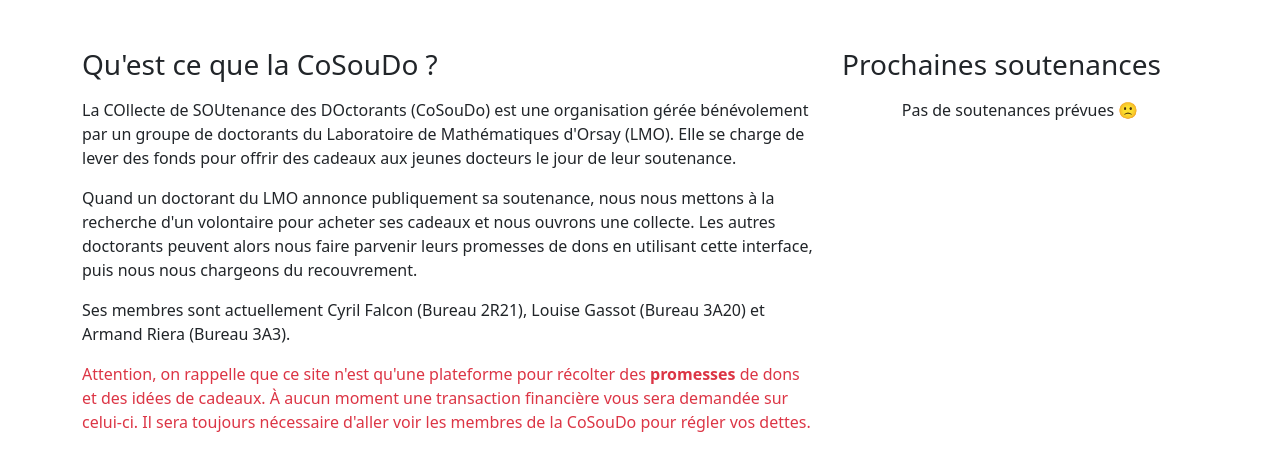
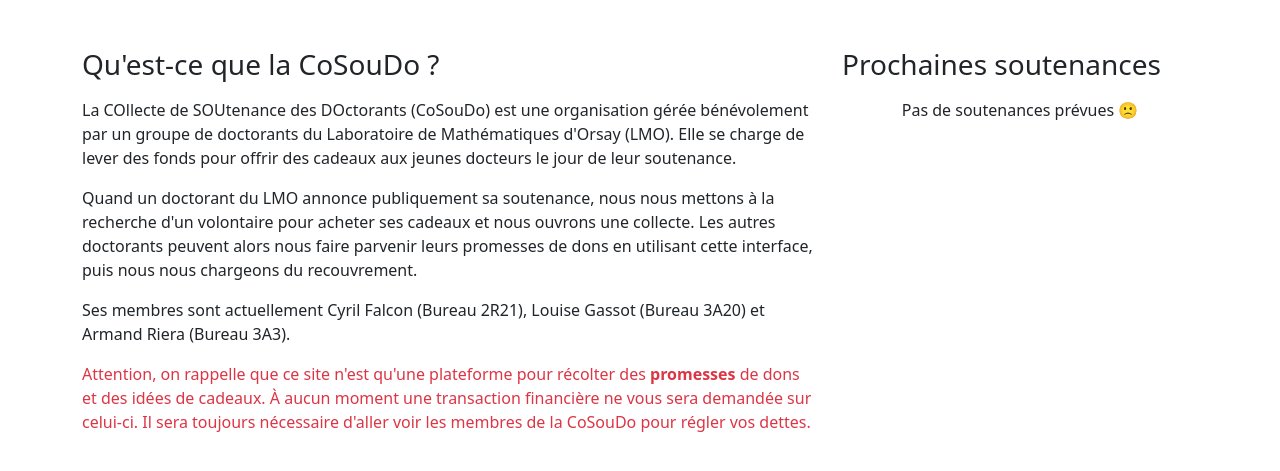
Before and after one commit to romaindeseine/cosoudo, a Flask app: page / in a window 1280 px wide. Shown: the part 56-527 px from the top of the page. Run offline with Flask 2, Linux system fonts and the light colour scheme; data that the repository does not hold is empty; some libraries are stand-ins or nearby versions.

Commit message:
correction petite coquile syntaxique

```diff
--- a/app/templates/home.html
+++ b/app/templates/home.html
@@ -13,7 +13,7 @@
       {% endif %}
     {% endwith %}
 
-    <h3 class="mb-3">Qu'est ce que la CoSouDo ?</h3>
+    <h3 class="mb-3">Qu'est-ce que la CoSouDo ?</h3>
     <p>
       La COllecte de SOUtenance des DOctorants (CoSouDo) est une organisation gérée bénévolement par un groupe de doctorants du Laboratoire de Mathématiques d'Orsay (LMO). Elle se charge de lever des fonds pour offrir des cadeaux aux jeunes docteurs le jour de leur soutenance.
     </p>
@@ -24,7 +24,7 @@
       Ses membres sont actuellement Cyril Falcon (Bureau 2R21), Louise Gassot (Bureau 3A20) et Armand Riera (Bureau 3A3).
     </p>
     <p class="text-danger">
-      Attention, on rappelle que ce site n'est qu'une plateforme pour récolter des <strong>promesses</strong> de dons et des idées de cadeaux. &Agrave; aucun moment une transaction financière vous sera demandée sur celui-ci. Il sera toujours nécessaire d'aller voir les membres de la CoSouDo pour régler vos dettes.
+      Attention, on rappelle que ce site n'est qu'une plateforme pour récolter des <strong>promesses</strong> de dons et des idées de cadeaux. &Agrave; aucun moment une transaction financière ne vous sera demandée sur celui-ci. Il sera toujours nécessaire d'aller voir les membres de la CoSouDo pour régler vos dettes.
     </p>
   </div>
 
```
